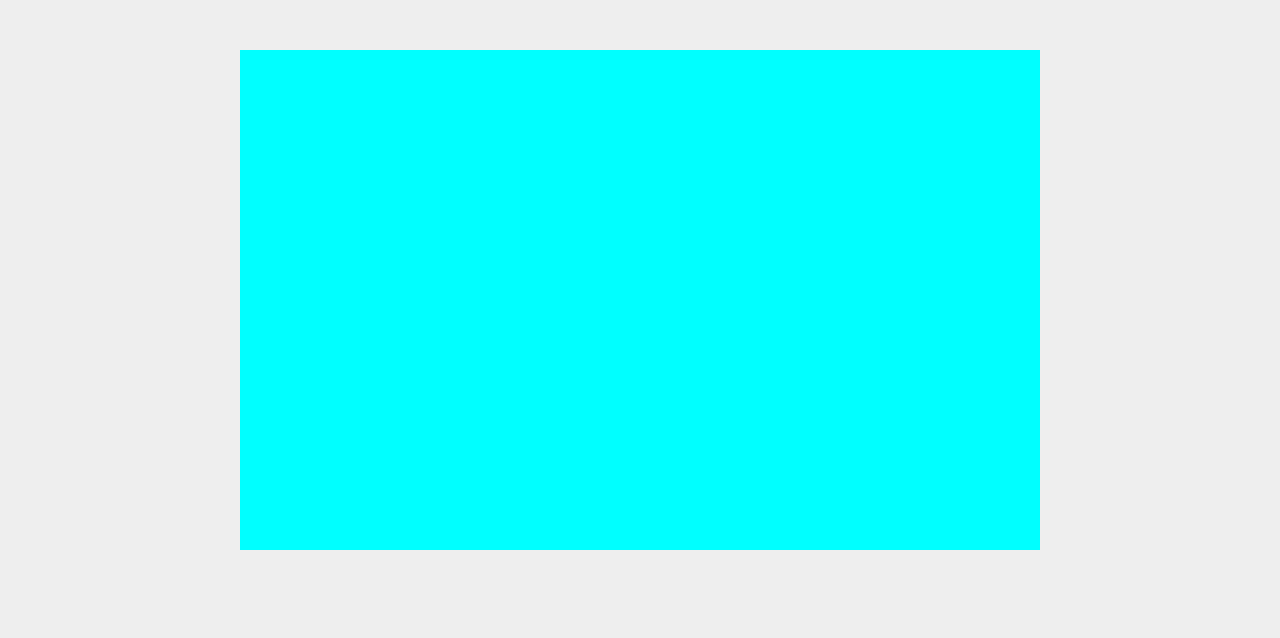
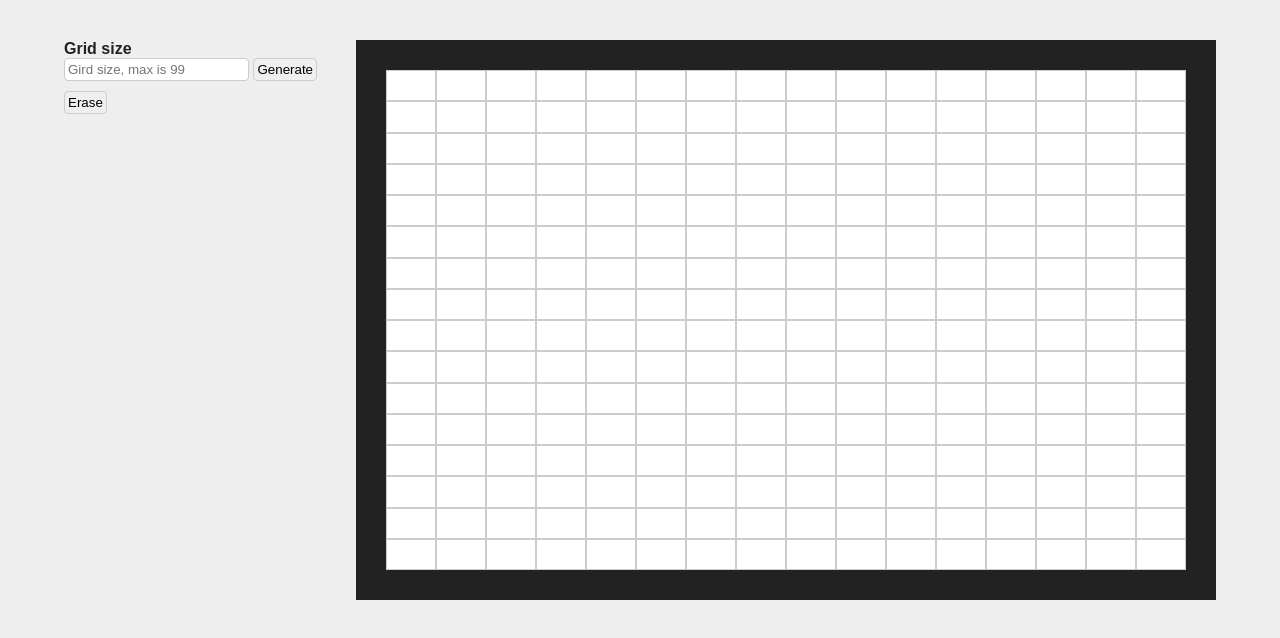
Before and after one commit to mustafa7assan/etch-a-sketch, a plain HTML site: page index.html in a window 1280 px wide. Drawn offline with Linux system fonts and the light colour scheme.

Commit message:
Generate grid dynamically

```diff
--- a/index.html
+++ b/index.html
@@ -10,7 +10,23 @@
   </head>
   <body>
     <div class="container">
-      <div class="grid"></div>
+      <div class="control">
+        <form action="">
+          <label for="size">Grid size</label>
+          <input
+            type="number"
+            name="size"
+            id="size"
+            max="99"
+            placeholder="Gird size, max is 99"
+          />
+          <button type="submit">Generate</button>
+        </form>
+        <button class="erase">Erase</button>
+      </div>
+      <div class="grid-container">
+        <div class="grid"></div>
+      </div>
     </div>
   </body>
 </html>
--- a/script.js
+++ b/script.js
@@ -1,14 +1,38 @@
-function createGrid(size) {
+function generateGrid(size = 16) {
   const grid = document.querySelector(".grid");
+  grid.innerHTML = "";
   const gridWidth = grid.offsetWidth;
   const gridHeight = grid.offsetHeight;
   console.log(gridWidth, gridHeight);
   for (let i = 0; i < size * size; i++) {
     const div = document.createElement("div");
-    div.style.width = `calc(${gridWidth}px / ${size})`;
-    div.style.height = `calc${gridHeight}px / ${size})`;
+    div.style.width = `${gridWidth / size}px`;
+    div.style.height = `${gridHeight / size}px`;
     grid.appendChild(div);
   }
+
+  const squares = document.querySelectorAll(".grid div");
+  squares.forEach((square) => {
+    square.addEventListener("mouseover", () => {
+      square.style.backgroundColor = getRandomColor();
+    });
+  });
 }
 
-createGrid(16);
+function getRandomColor() {
+  const letters = "0123456789ABCDEF";
+  let color = "#";
+  for (let i = 0; i < 6; i++) {
+    color = color.concat(letters[Math.floor(Math.random() * letters.length)]);
+  }
+  return color;
+}
+
+const form = document.querySelector("form");
+form.addEventListener("submit", (e) => {
+  e.preventDefault();
+  const size = Number(document.getElementById("size").value);
+  generateGrid(size);
+});
+
+generateGrid();
--- a/style.css
+++ b/style.css
@@ -15,20 +15,42 @@ body {
   color: #222222;
 }
 .container {
-  width: 80%;
-  margin: 20px auto;
+  width: 90%;
+  margin: 40px auto;
+  display: flex;
+  justify-content: space-between;
+}
+.grid-container {
+  padding: 30px;
+  background-color: #222222;
+  width: fit-content;
 }
 .grid {
   width: 800px;
   height: 500px;
-  margin: 50px auto;
-  background-color: #222222;
+  margin: auto;
+  background-color: white;
   display: flex;
   flex-wrap: wrap;
 }
 .grid div {
-  background-color: aqua;
+  border: 1px solid #ccc;
 }
-.grid div:hover {
-  background-color: #222222;
+form {
+  margin-bottom: 10px;
 }
+form label {
+  display: block;
+  font-weight: 600;
+}
+input,
+button {
+  padding: 3px;
+  outline: none;
+  border-radius: 4px;
+  border: 1px solid #ccc;
+  font-family: inherit;
+}
+button {
+  cursor: pointer;
+}
```
